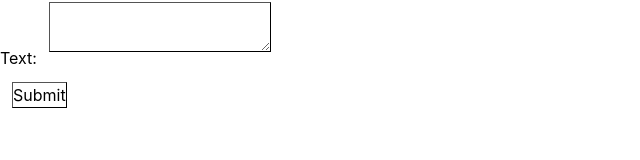
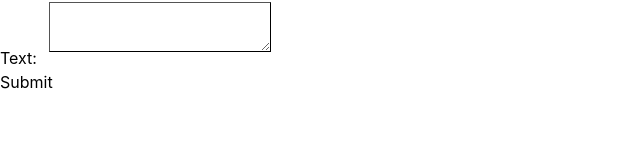
Before and after one commit to SamuelCB92/reusable-learning-project, a React (Create React App) app: page / in a window 1280 px wide. Shown: the part 134-294 px from the top of the page, without its empty margins (0-640 px from the left). Built offline with nearby package versions, Linux system fonts and the light colour scheme.

Commit message:
cleanup code, missing css

```diff
--- a/src/components/apps/FormsApp/FormsApp.js
+++ b/src/components/apps/FormsApp/FormsApp.js
@@ -86,18 +86,9 @@ export default function Form() {
           }
         ></textarea>
       </div>
-      <button className="input-regular" type="submit">
+      <button className="button" type="submit">
         Submit
       </button>
     </form>
   );
 }
-
-/*
-Task: Build a contact form with validation. It should have:
-Name, email, message fields
-Client-side validation (required fields, email format)
-Success/error messages
-Form submission handling
-Go build it. Come back when you're stuck or done.
-I won't guide you step-by-step. You know the concepts - now practice them.*/
```
